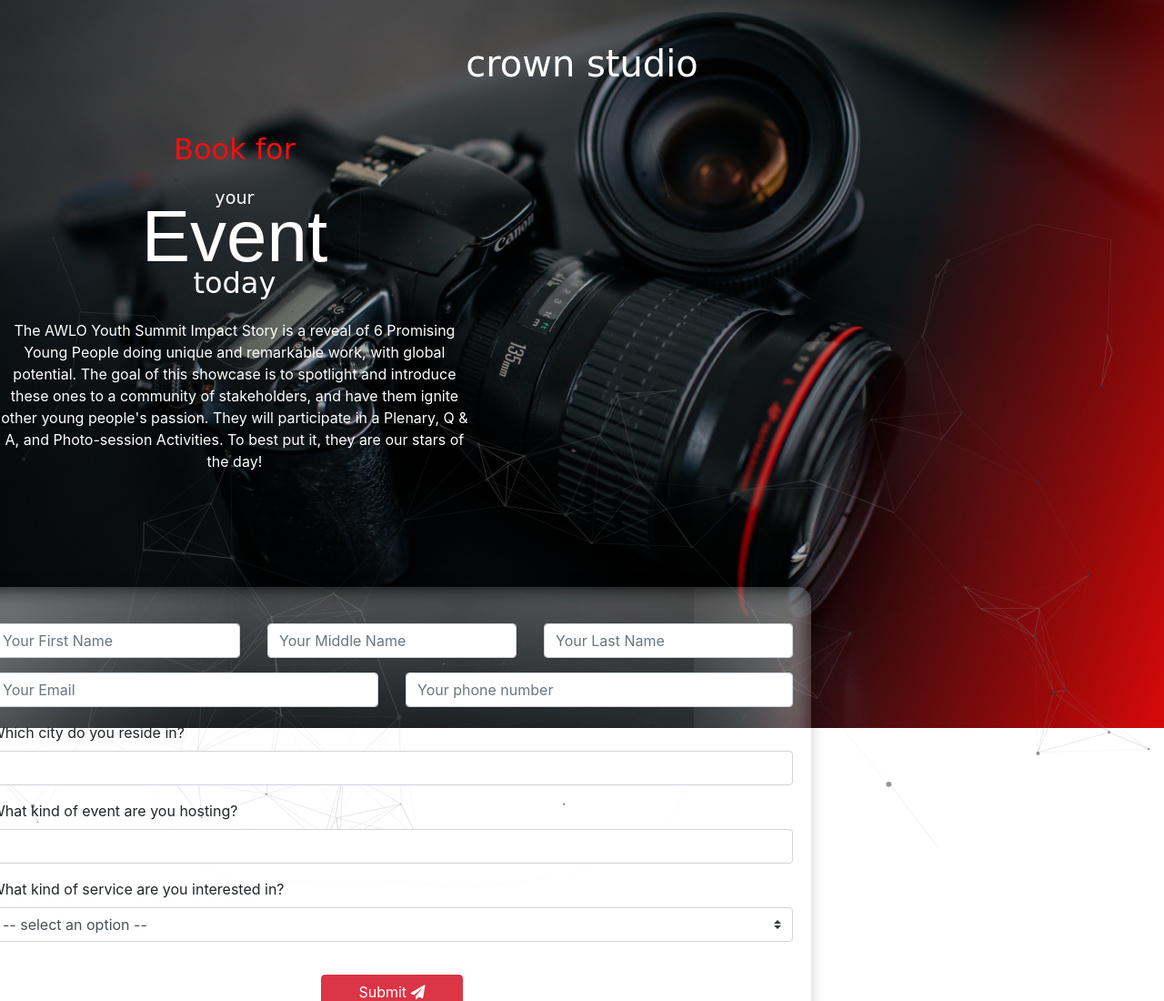
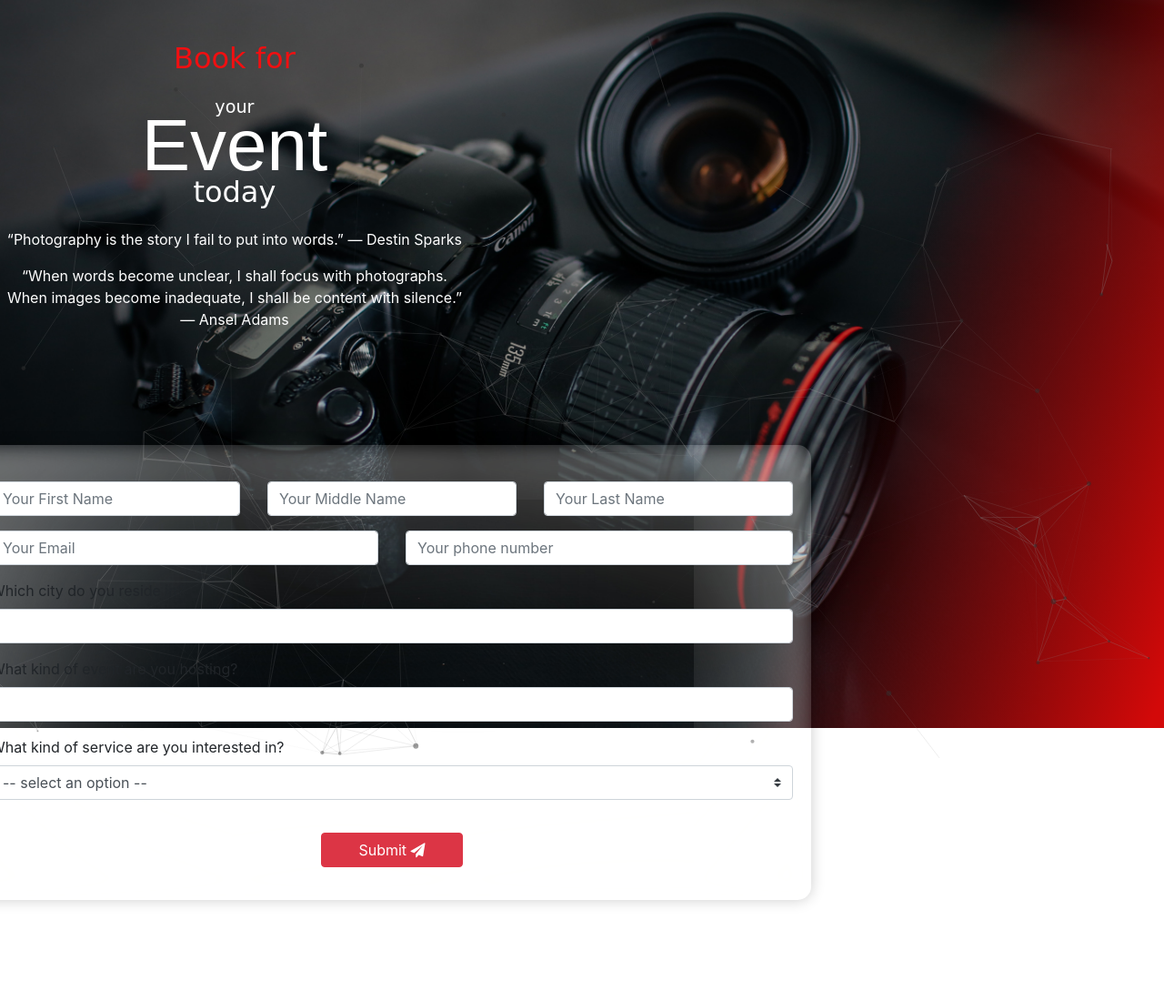
Before and after one commit to EmmanuelNgewe/EmmanuelNgewe, a plain HTML site: page index.html in a window 1280 px wide. Shown: the top 1100 px of the page at 91% size. After the commit the page ends 1069 px from the top, so only its background shows below. Drawn offline with nearby package versions, Linux system fonts and the light colour scheme; files that its build step writes are made by us from their sources; files whose address does not match are found by name; a web font is replaced by a local one.

```diff
--- a/index.html
+++ b/index.html
@@ -35,11 +35,11 @@
     <script src="https://unpkg.com/sweetalert/dist/sweetalert.min.js"></script>
 </head>
 <body>
-				<div class="col top-margin">
+				<!-- <div class="col top-margin">
 					<p class ="text-center boogaloo" style="font-size:250%;">crown studio</p>
 
 				</div>
-			</div>
+			</div>  -->
 			<div class="row top-margin">
 				<div id="particles-js"></div>
 				<div class="col-md-5 my-auto">
@@ -49,10 +49,12 @@
 									<p class="kaushan text-center" style="font-size:120%; margin-bottom: -33px; vertical-align: middle;">your</p>
 										<p class="oswald text-center" style="font-size:500%; margin-bottom: -33px;">Event</p>
 										<p class="merienda text-center" style="font-size: 200%;">today</p>
-										<p class="text-center">The AWLO Youth Summit Impact Story is a reveal of 6 Promising Young People doing unique and remarkable work, with global
-										potential. The goal of this showcase is to spotlight and introduce these ones to a community of stakeholders, and have
-										them ignite other young people's passion.
-										They will participate in a Plenary, Q & A, and Photo-session Activities. To best put it, they are our stars of the day!</p>
+										<p class="text-center">“Photography is the story I fail to put into  words.”
+											— Destin Sparks</p>
+
+
+											<p class="text-center">“When words become unclear, I shall focus with photographs. When images become inadequate, I shall be content with silence.”
+											— Ansel Adams</p>
 								</div>
 							</div>
 						</div>
```
